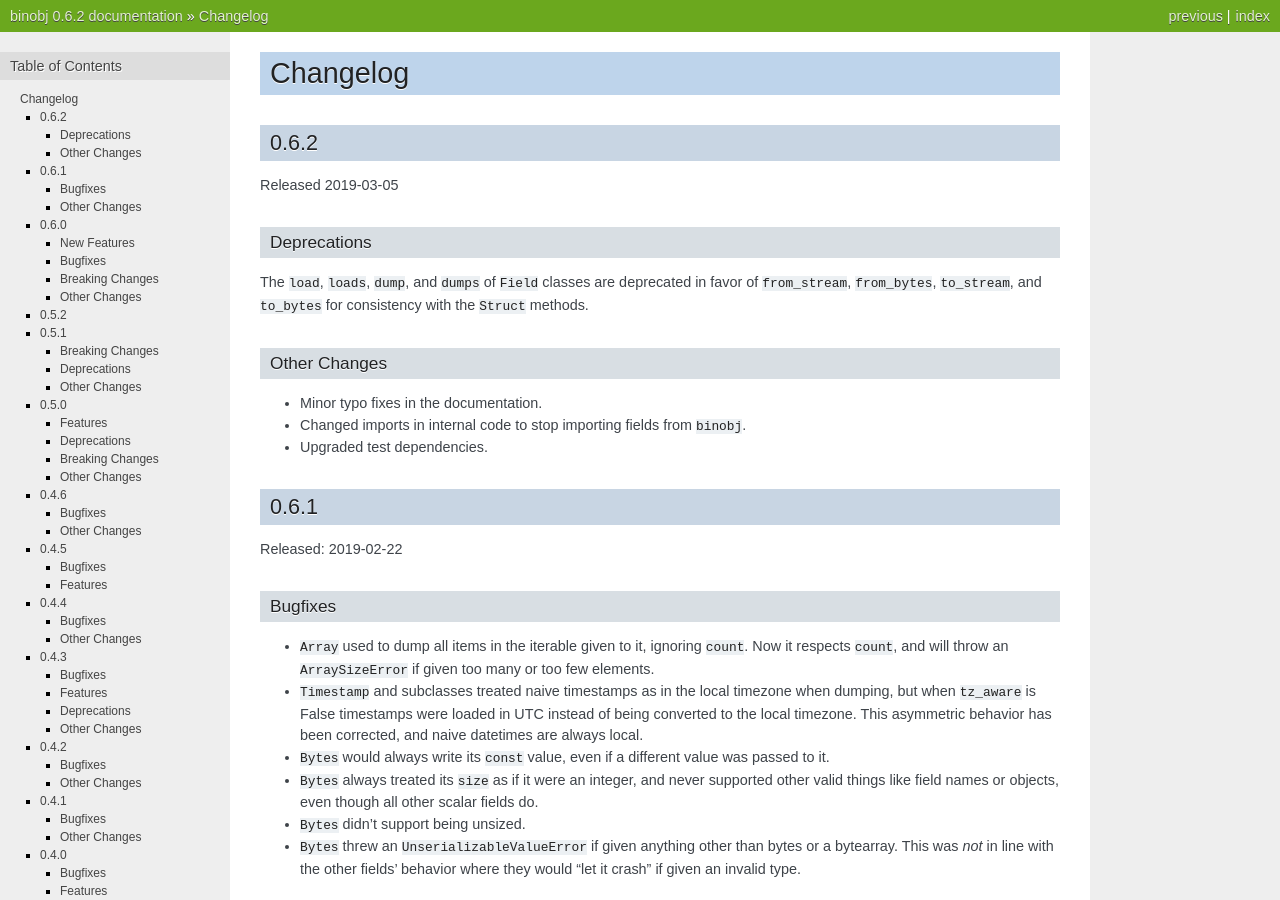
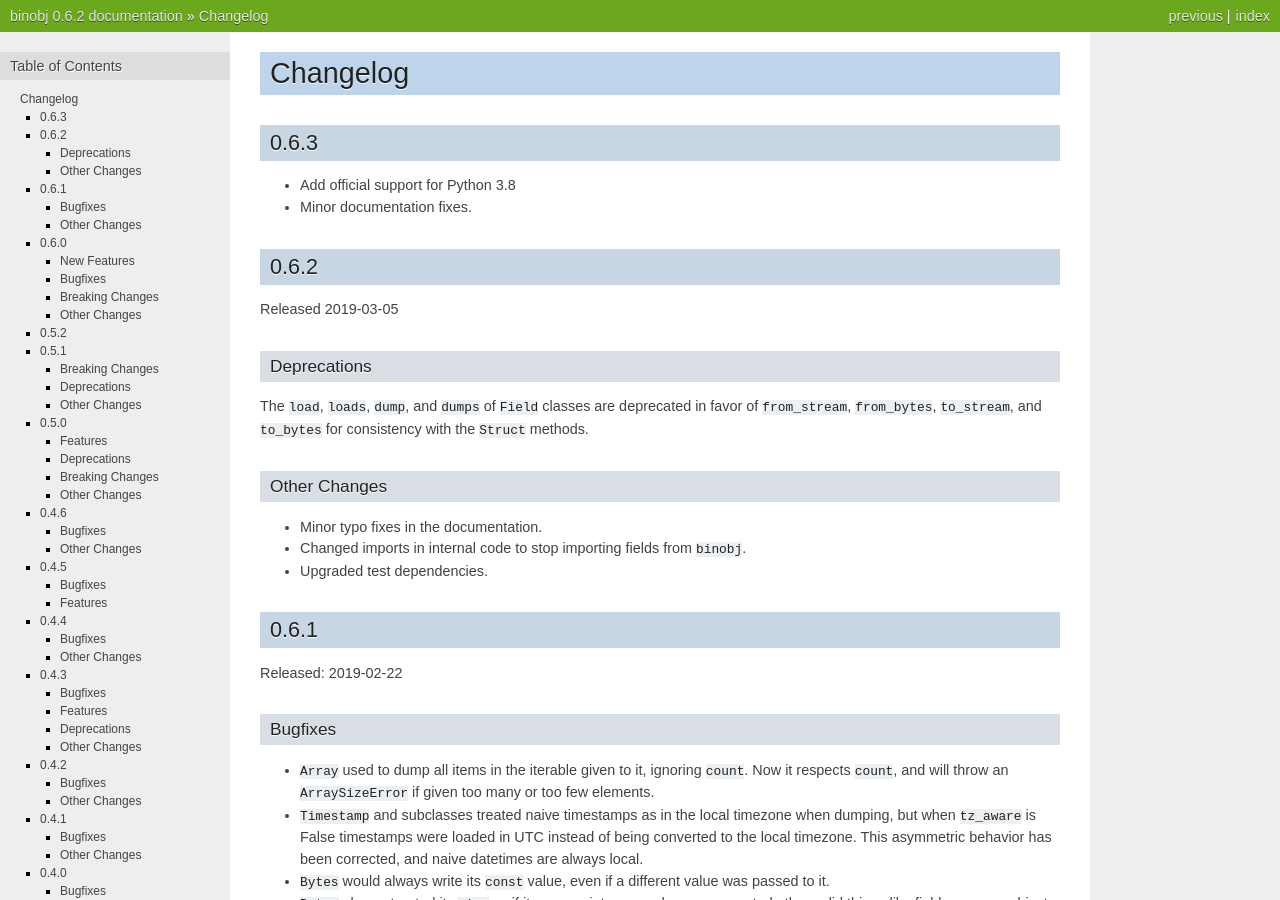
Before and after one commit to dargueta/binobj, a Sphinx documentation site: the page built from docs/source/CHANGELOG.rst, in a window 1280 px wide and 900 px high. Built offline with Sphinx 7.4.7, drawn with Linux system fonts in a browser that asks for light colours.

Commit message:
Add official support for 3.8

```diff
--- a/README.rst
+++ b/README.rst
@@ -7,7 +7,7 @@ binobj
    :alt: Build status
    :target: https://travis-ci.org/dargueta/binobj
 
-.. |python-versions| image:: https://img.shields.io/badge/python-3.5,%203.6,%203.7-blue.svg
+.. |python-versions| image:: https://img.shields.io/badge/python-3.5,%203.6,%203.7,%203.8-blue.svg
    :alt: Python versions
 
 A cross-platform Python 3 library for reading and writing structured binary data
@@ -69,7 +69,7 @@ System Requirements
 
 - This package will *not* work on a `mixed-endian`_ system. Those are pretty rare
   nowadays so chances are you won't have a problem.
-- This has been tested on Python 3.5-3.7, and PyPy3.5.
+- This has been tested on Python 3.5-3.8, and PyPy3.5.
 
 Sorry, I have no intention of supporting Python 2. Feel free to fork this and do
 a backport if you like! I'd be interested to see it and might even contribute.
--- a/docs/source/CHANGELOG.rst
+++ b/docs/source/CHANGELOG.rst
@@ -1,5 +1,12 @@
 Changelog
 =========
+
+0.6.3
+-----
+
+* Add official support for Python 3.8
+* Minor documentation fixes.
+
 
 0.6.2
 -----
--- a/setup.cfg
+++ b/setup.cfg
@@ -10,6 +10,7 @@ classifiers:
     Programming Language :: Python :: 3.5
     Programming Language :: Python :: 3.6
     Programming Language :: Python :: 3.7
+    Programming Language :: Python :: 3.8
     Programming Language :: Python :: Implementation :: CPython
     Programming Language :: Python :: Implementation :: PyPy
 description: A Python library for reading and writing structured binary data.
```
Also changed, not shown: .travis.yml, 2 other files.
